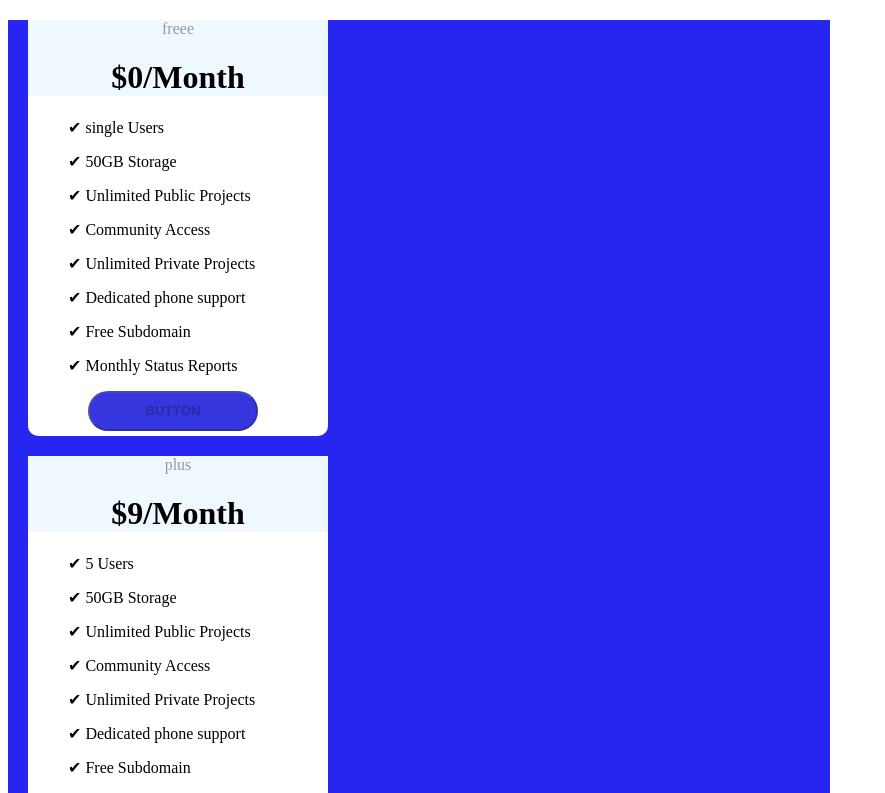
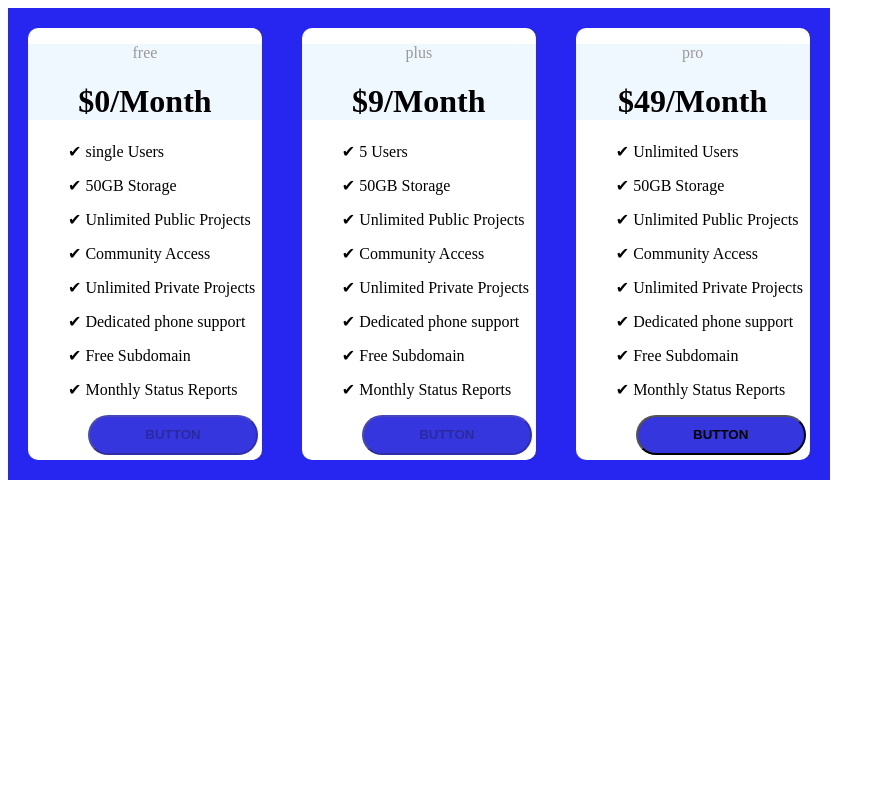
Before and after one commit to Nivash23/CRUDinreact, a React (Vite) app: page / in a window 1280 px wide. Shown: the top 793 px of the page, without its empty margins (0-885 px from the left). Built offline with nearby package versions, Linux system fonts and the light colour scheme.

Commit message:
update changes

```diff
--- a/src/App.jsx
+++ b/src/App.jsx
@@ -103,7 +103,7 @@ function App()
 
     return (
       <div id="back">
-        <Card type="freee" month="0" users="single" />
+        <Card type="free" month="0" users="single" />
         <Card type="plus" month="9" users="5" />
         <Card type="pro" month="49" users="Unlimited" />
 
--- a/src/styles/App.css
+++ b/src/styles/App.css
@@ -3,7 +3,7 @@
     background-color:rgb(38, 38, 240);
     padding: 0px;
     margin:0px;
-    /* display:flex; */
+    display:flex;
     width: 65%;
 }
 #cardback
```
